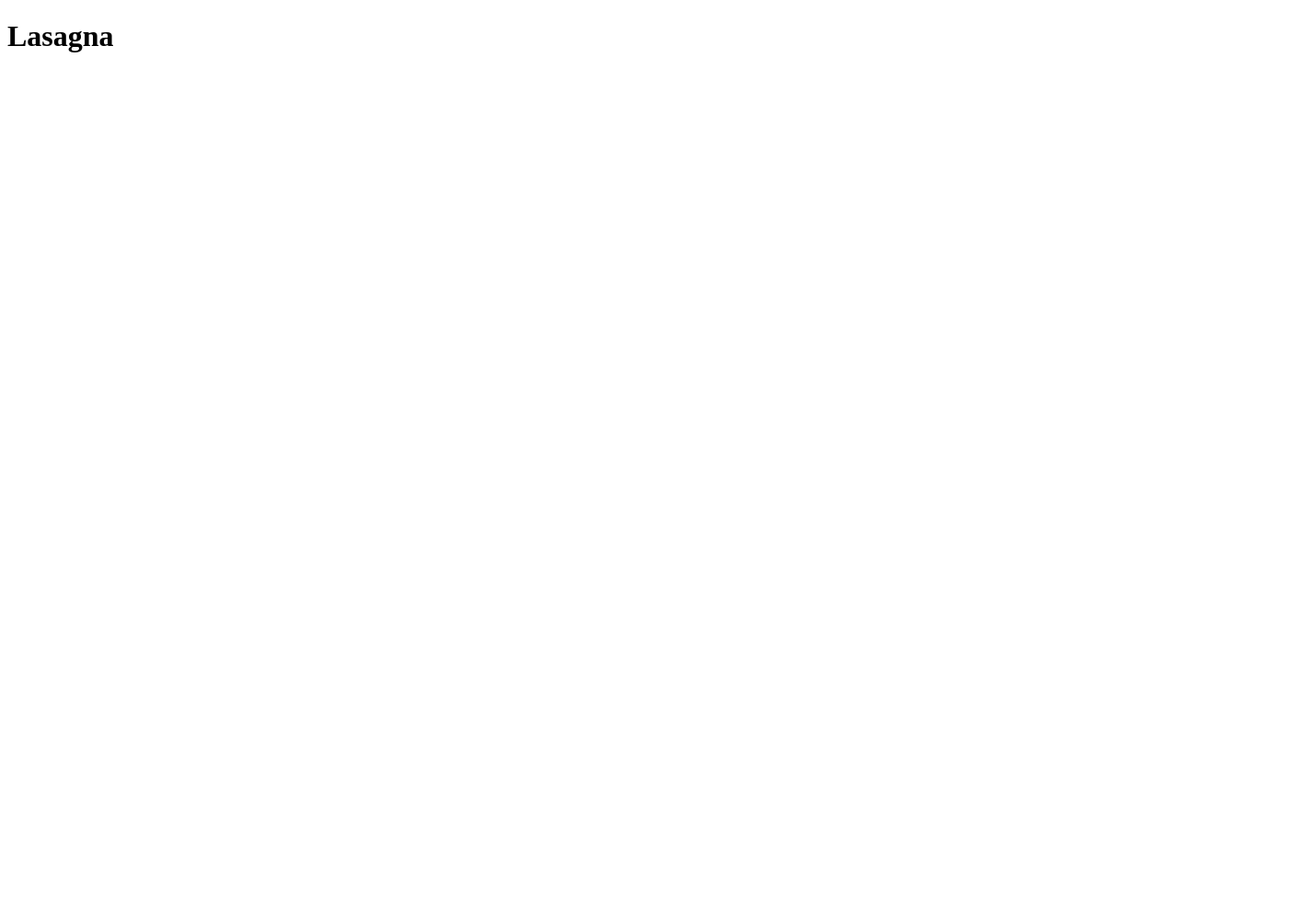
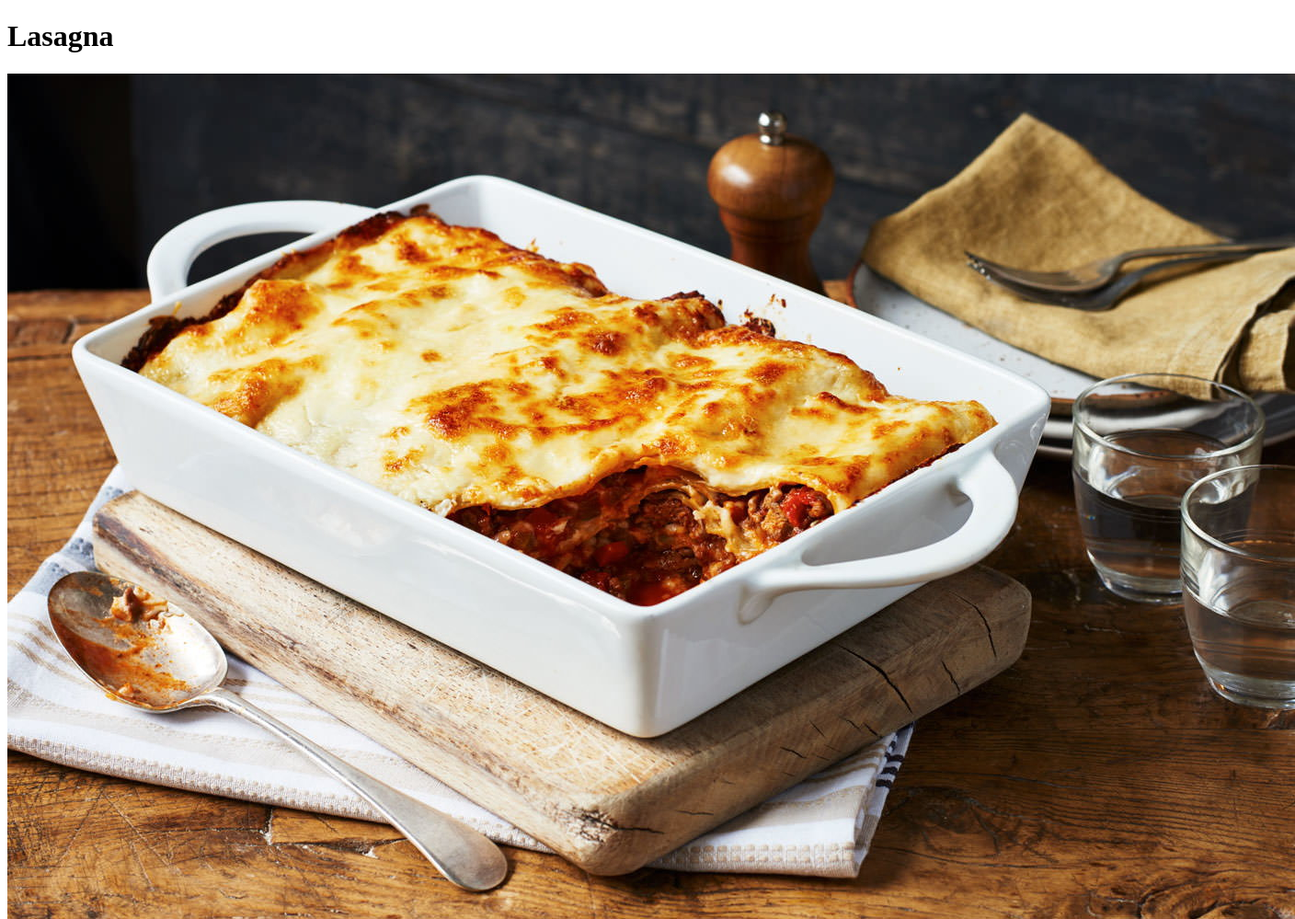
Before and after one commit to JamesBelcher1/odin-recipes, a plain HTML site: page recipes/lasagna.html in a window 1280 px wide. Shown: the whole page at 92% size, 1408 px wide, since content can reach past the window. Before the commit the page ends 800 px from the top, so only its background shows below. Drawn offline with Linux system fonts and the light colour scheme.

Commit message:
images/lasagna.jpg and recipes/lasagna.html

```diff
--- a/recipes/lasagna.html
+++ b/recipes/lasagna.html
@@ -7,5 +7,6 @@
 
 <body>
     <h1>Lasagna</h1>
+    <img src="../images/lasagna.jpg" alt="Lasagna">
 </body>
 </html>
```
Also changed, not shown: images/lasagna.jpg (added).
